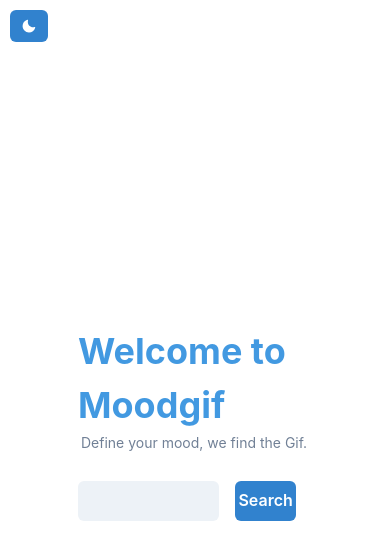
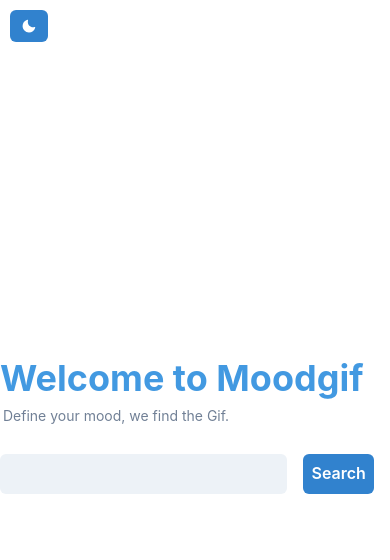
Before and after one commit to EyderACM/moodgif, a Next.js app: page / in a window 390 px wide. Shown: the top 560 px of the page. Built offline with nearby package versions, Linux system fonts and the light colour scheme.

Commit message:
feat: make properly responsive

```diff
--- a/src/pages/home/Home.tsx
+++ b/src/pages/home/Home.tsx
@@ -9,8 +9,12 @@ const Home = () => {
     <div>
       <NightmodeToggle />
       <HomeWrapper>
-        <Flex direction="column" width="80%" maxW="700px">
-          <Stack align="center" spacing={2} padding="10vw">
+        <Flex direction="column" width={{ xl: "80%" }} maxW="700px">
+          <Stack
+            align="center"
+            spacing={2}
+            padding={{ md: "10vw", xl: "20px" }}
+          >
             <Header />
             <GifInput />
           </Stack>
```
